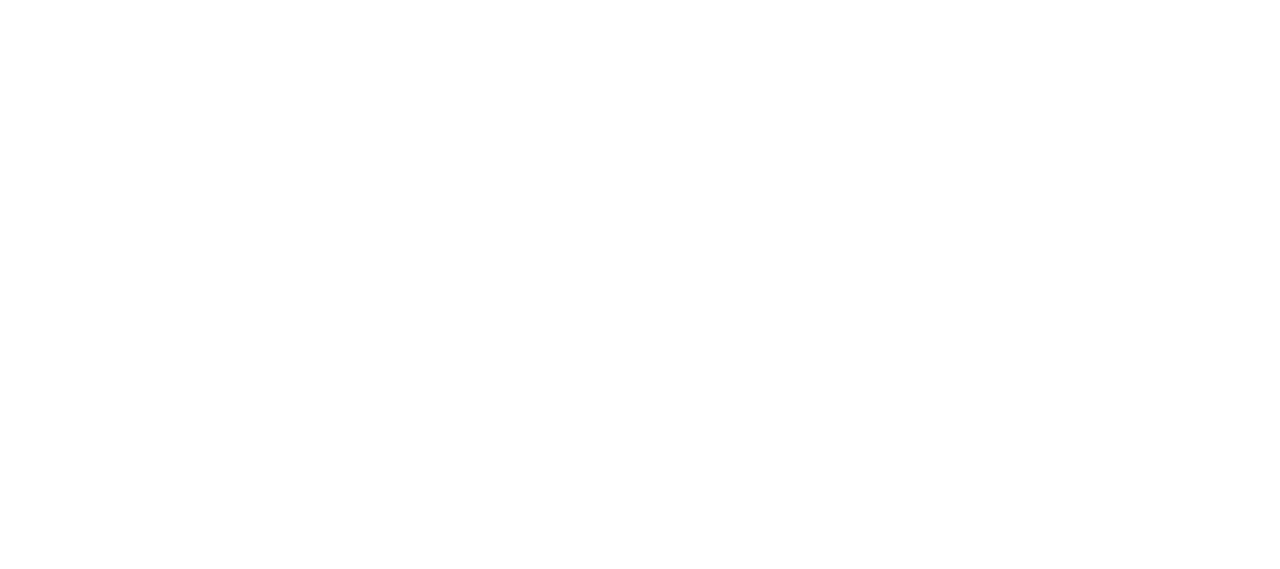
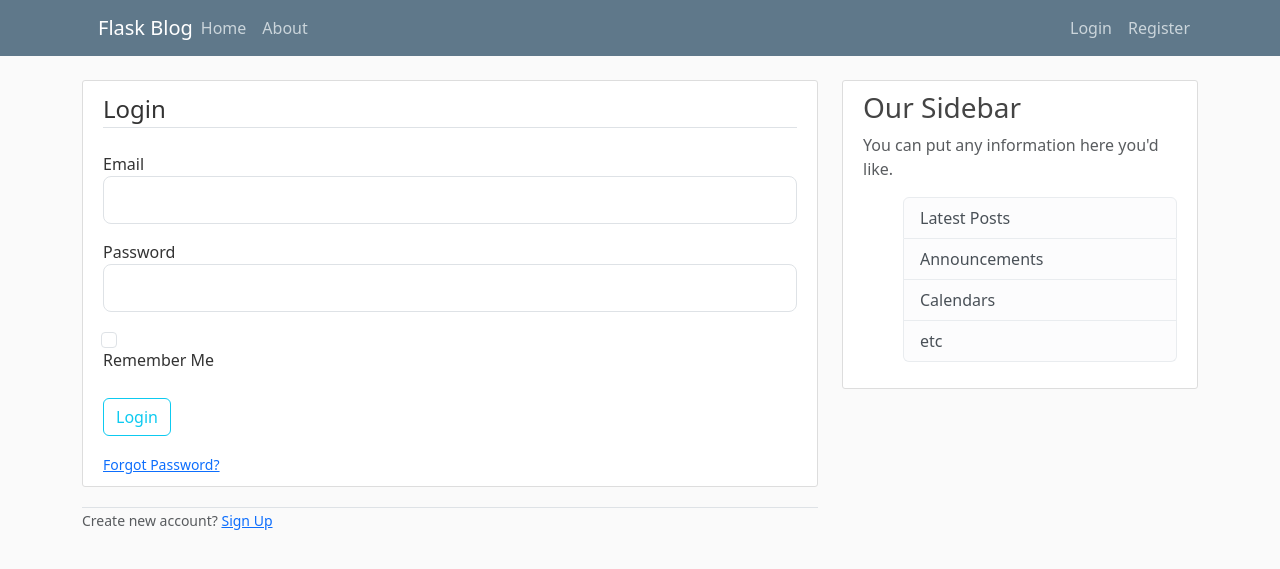
Before and after one commit to emid1-o/Projeto-Escola, a Flask app: page /login in a window 1280 px wide. Before the commit the part shown is empty. Shown: the top 569 px of the page. Run offline with Flask 3, Linux system fonts and the light colour scheme.

Commit message:
fix: url_for no href

```diff
--- a/Flask_Blog/flaskblog.py
+++ b/Flask_Blog/flaskblog.py
@@ -40,9 +40,15 @@
 
     return render_template('register.html', title = 'Register', form=form)
 
-@app.route("/login")
+@app.route("/login", methods = ['GET', 'POST'])
 def login():
     form = LoginForm()
+    if form.validate_on_submit():
+        if form.email.data == 'admin@blog.com' and form.password.data == 'admin':
+            flash('You have been logged in', 'success')
+            return redirect(url_for('home'))
+        else:
+            flash('Login unsuccessful. Please check your username ands password', 'danger')
     return render_template('login.html', title = 'Login', form=form)
 
 if __name__ == '__main__':
--- a/Flask_Blog/static/main.css
+++ b/Flask_Blog/static/main.css
@@ -78,3 +78,8 @@
 .account-heading {
   font-size: 2.5rem;
 }
+
+.form-check .form-check-input {
+    float: right;
+    margin-right: 41em;
+}
--- a/Flask_Blog/templates/layout.html
+++ b/Flask_Blog/templates/layout.html
@@ -34,12 +34,12 @@
                 </button>
                 <div class="collapse navbar-collapse d-flex justify-content-between" id="navbarToggle">
                     <div class="navbar-nav mr-auto">
-                        <a class="nav-item nav-link" href="/">Home</a>
-                        <a class="nav-item nav-link" href="/about">About</a>
+                        <a class="nav-item nav-link" href="{{url_for('home')}}">Home</a>
+                        <a class="nav-item nav-link" href="{{url_for('about_page')}}">About</a>
                     </div>
                     <div class="navbar-nav">
-                        <a class="nav-item nav-link" href="/login">Login</a>
-                        <a class="nav-item nav-link" href="/register">Register</a>
+                        <a class="nav-item nav-link" href="{{url_for('login')}}">Login</a>
+                        <a class="nav-item nav-link" href="{{url_for('register')}}">Register</a>
                     </div>
                 </div>
             </div>
--- a/Flask_Blog/templates/login.html
+++ b/Flask_Blog/templates/login.html
@@ -0,0 +1,60 @@
+{% extends "layout.html" %}
+{% block content %}
+
+<div class="content-section">
+    <form method="POST" action="">
+        {{ form.hidden_tag() }}
+        <fieldset class="form_group">
+            <legend class="border-bottom mb-4">Login</legend>
+
+            <div class="mb-3">
+                {{ form.email.label(class = "form-control-label") }}
+
+                {% if form.email.errors %}
+                {{ form.email(class = "form-control form-control-lg is-invalid") }}
+                <div class="invalid-feedback">
+                    {% for error in form.email.errors %}
+                    <span>{{ error }}</span>
+                    {% endfor %}
+                </div>
+                {% else %}
+                {{ form.email(class = "form-control form-control-lg") }}
+                {% endif %}
+            </div>
+
+            <div class="mb-3">
+                {{ form.password.label(class = "form-control-label") }}
+
+                {% if form.password.errors %}
+                {{ form.password(class = "form-control form-control-lg is-invalid") }}
+                <div class="invalid-feedback">
+                    {% for error in form.password.errors %}
+                    <span>{{ error }}</span>
+                    {% endfor %}
+                </div>
+                {% else %}
+                {{ form.password(class = "form-control form-control-lg") }}
+                {% endif %}
+            </div>
+            <div class="form-check">
+                {{ form.remember(class="form-check-input") }}
+                {{ form.remember.label(class="form-check-label") }}
+            </div>
+
+        </fieldset>
+        <br>
+        <div class="mb-3">
+            {{ form.submit(class="btn btn-outline-info") }}
+        </div>
+        <small class="text-muted ml-2">
+            <a href="#">Forgot Password?</a>
+        </small>
+    </form>
+</div>
+<div class="border-top pr-3">
+    <small class="text-muted">
+        Create new account? <a class="ml-2" href="{{ url_for('register') }}">Sign Up</a>
+    </small>
+</div>
+
+{% endblock content %}
```
